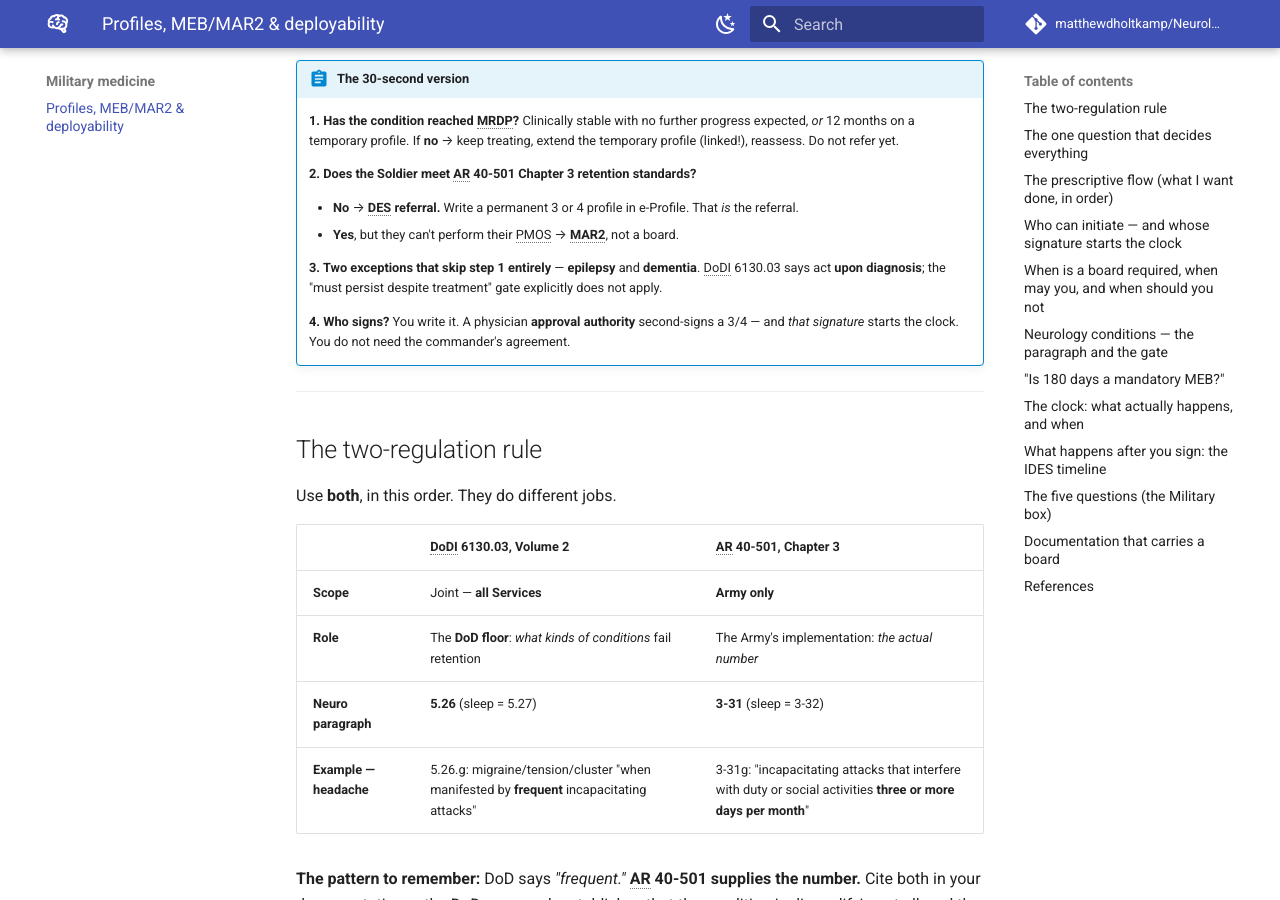
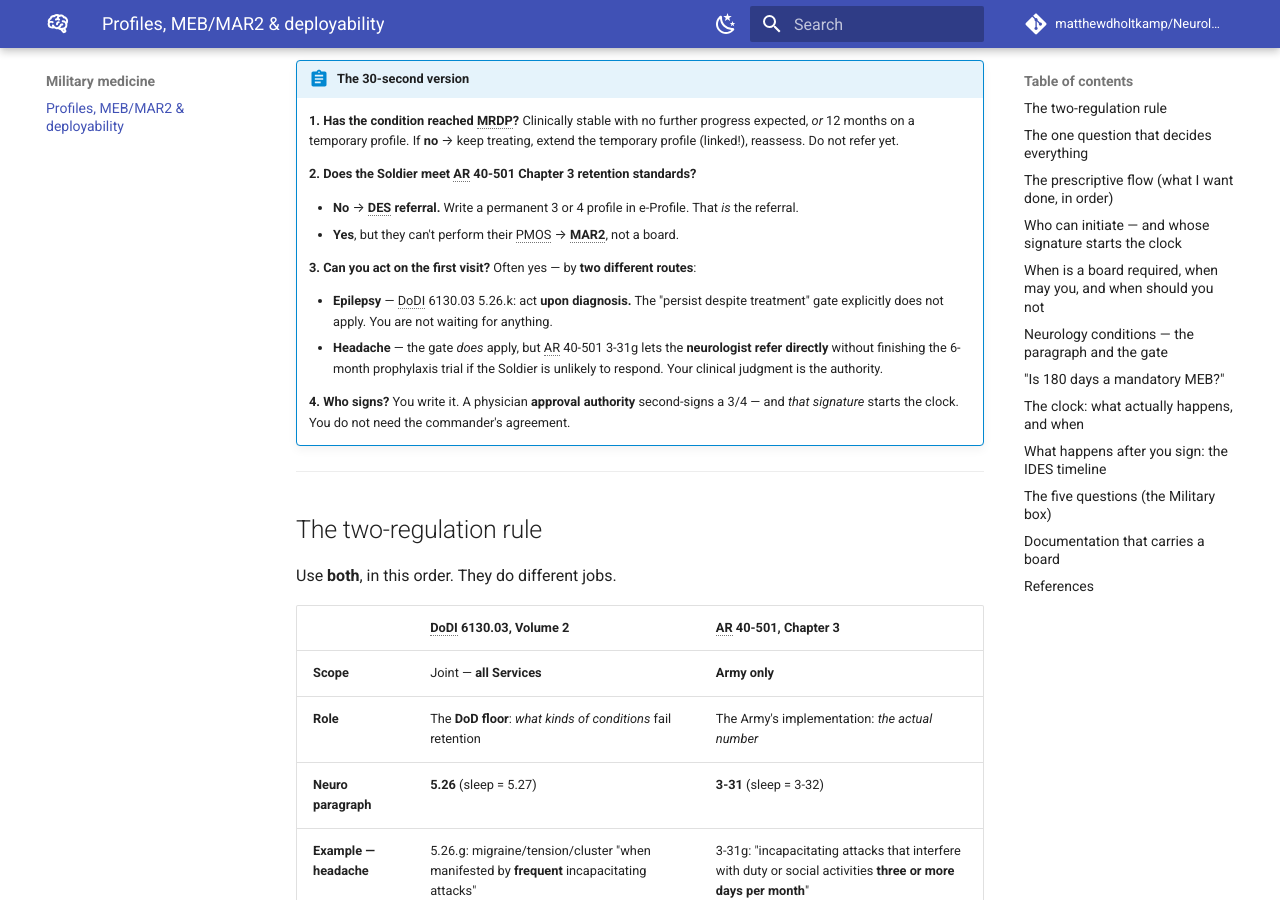
Before and after one commit to matthewdholtkamp/Neurology, an MkDocs documentation site: the page built from docs/military/deployability.md, in a window 1280 px wide and 900 px high, scrolled down 590 px. Built offline with MkDocs 1.6.1 and Material for MkDocs 9.7.7, drawn with Linux system fonts in a browser that asks for light colours; comment, search, counter and statistics services are not loaded; some of the changed text lies outside the part shown.

Commit message:
Military medicine: lead with epilepsy + headache, demote dementia
Dementia is not an active-duty population issue, so it shouldn't be a headline
teaching example even though it is factually one of the two DoDI 6130.03
5.26.a carve-outs.

The page was conflating two genuinely different routes to referring early.
Split them out and led with the pair providers actually see:

- Epilepsy (5.26.k) — the gate is waived outright; refer upon diagnosis.
- Headache (3-31g) — the gate applies, but the neurologist may refer directly
  without finishing the 6-month prophylaxis trial if the Soldier is unlikely
  to respond. Different mechanism, same practical result.

Dementia stays where accuracy requires it (the 5.26 trigger table, the
required-referral list, the 5.26.a gate note, the Verified footer) but is
marked rare in AD and no longer leads any example.

Co-Authored-By: Claude Opus 4.8 <noreply@anthropic.com>

```diff
--- a/docs/military/deployability.md
+++ b/docs/military/deployability.md
@@ -26,8 +26,13 @@ start this process. In the Army you usually *are* the person who starts it.
     - **No** → **DES referral.** Write a permanent 3 or 4 profile in e-Profile. That *is* the referral.
     - **Yes**, but they can't perform their PMOS → **MAR2**, not a board.
 
-    **3. Two exceptions that skip step 1 entirely** — **epilepsy** and **dementia**. DoDI 6130.03
-    says act **upon diagnosis**; the "must persist despite treatment" gate explicitly does not apply.
+    **3. Can you act on the first visit?** Often yes — by **two different routes**:
+
+    - **Epilepsy** — DoDI 6130.03 5.26.k: act **upon diagnosis.** The "persist despite treatment"
+      gate explicitly does not apply. You are not waiting for anything.
+    - **Headache** — the gate *does* apply, but AR 40-501 3-31g lets the **neurologist refer
+      directly** without finishing the 6-month prophylaxis trial if the Soldier is unlikely to
+      respond. Your clinical judgment is the authority.
 
     **4. Who signs?** You write it. A physician **approval authority** second-signs a 3/4 — and
     *that signature* starts the clock. You do not need the commander's agreement.
@@ -71,8 +76,8 @@ different places.
 
 **The decision ladder, in order:**
 
-1. **Is it epilepsy or dementia?** → **Yes:** refer **upon diagnosis**. Skip to step 5.
-   **No:** continue.
+1. **Is it an "upon diagnosis" condition?** In an active-duty population that means **epilepsy**
+   (DoDI 6130.03 5.26.k). → **Yes:** refer **upon diagnosis**. Skip to step 5. **No:** continue.
 2. **Has treatment been adequate?** (drug, dose, duration documented) → **No:** keep treating on a
    temporary profile with **linked** extensions. Reassess. **Yes:** continue.
 3. **Has MRDP been reached?** Either clinically stable with no further progress expected, or 12
@@ -105,8 +110,9 @@ get referred onward to the DES.
 1. **Diagnose and treat adequately.** For most conditions the disqualifying standard only applies
    *after* appropriate treatment has failed — that is the explicit gate in DoDI 6130.03 **5.26.a**.
    Document the drug, dose, and duration of every trial.
-2. **Ask whether this diagnosis is one of the "upon diagnosis" exceptions** (epilepsy, dementia —
-   see below). If it is, stop treating the gate as a prerequisite and act now.
+2. **Ask whether the gate even applies.** For **epilepsy** it does not — refer upon diagnosis.
+   For **headache**, check whether you can invoke the neurologist's direct-referral authority
+   under 3-31g instead of running the full 6-month trial. Both are covered below.
 3. **Determine whether the Soldier has reached MRDP** — the Medical Retention Determination Point.
    Either the condition has clinically stabilized and no further functional progress is expected,
    or the administrative 12-month clock has run out.
@@ -172,13 +178,15 @@ starts when the **MEB packet reaches the MEB Tracking Office**.
       active-duty Soldiers this means a **disability evaluation referral**; for RC Soldiers it may
       instead initiate the **medical disqualification process**, depending on duty status (AR 40-502).
     - **Epilepsy** — DoDI 6130.03 5.26.k: *not compatible with retention*, act **upon diagnosis**.
-    - **Dementia** (Alzheimer's or other) — DoDI 6130.03 5.26.d: same, **upon diagnosis**.
     - **Headache** at ≥3 incapacitating days/month **not adequately controlled after a 6-month
-      prophylaxis trial** — AR 40-501 3-31g.
+      prophylaxis trial** — AR 40-501 3-31g. (You may also refer *before* the 6 months are up —
+      see the MAY box.)
     - **Seizures recurring beyond 6 months** after treatment was initiated — AR 40-501 3-31i(4):
       P-3 profile **and** DES referral.
     - **Chronic insomnia** not responding to CBT-I, or requiring sleep medication ≥3 nights/week,
       over **6 consecutive months** — AR 40-501 3-32a.
+    - **Dementia** — DoDI 6130.03 5.26.d: also **upon diagnosis**. Rare in an active-duty
+      population, but it is the only other condition in 5.26 where the gate is waived.
 
     !!! warning "Do not wait for the other conditions to ripen"
         DA Pam 40-502: **"Once MRDP is met for one condition which does not meet retention
```
Also changed, not shown: other parts of docs/military/deployability.md (+3 -2 lines).
